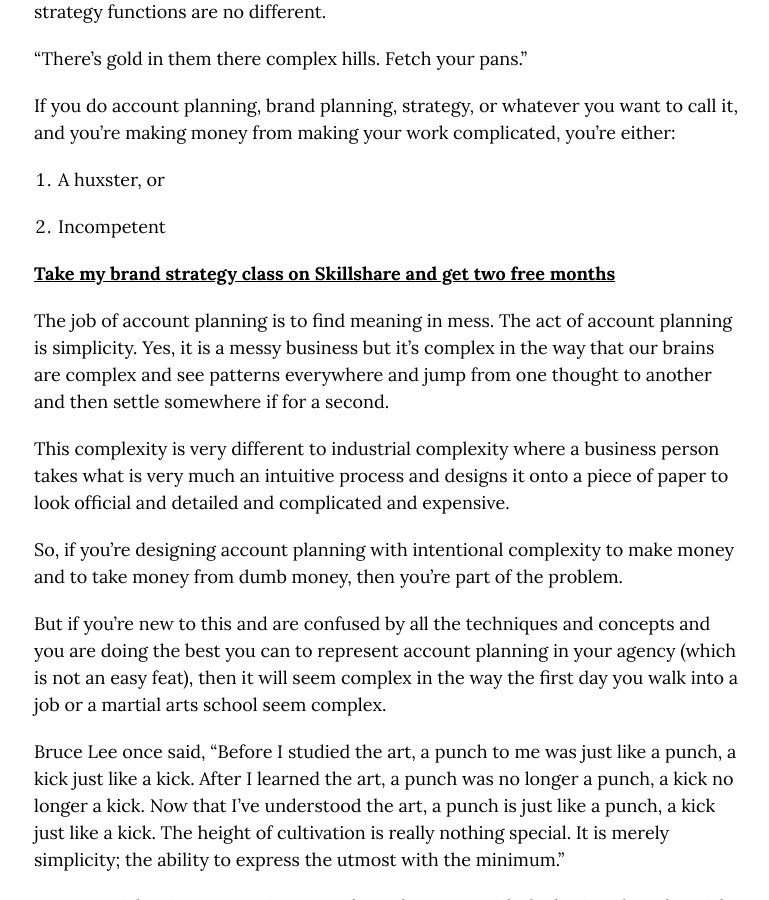
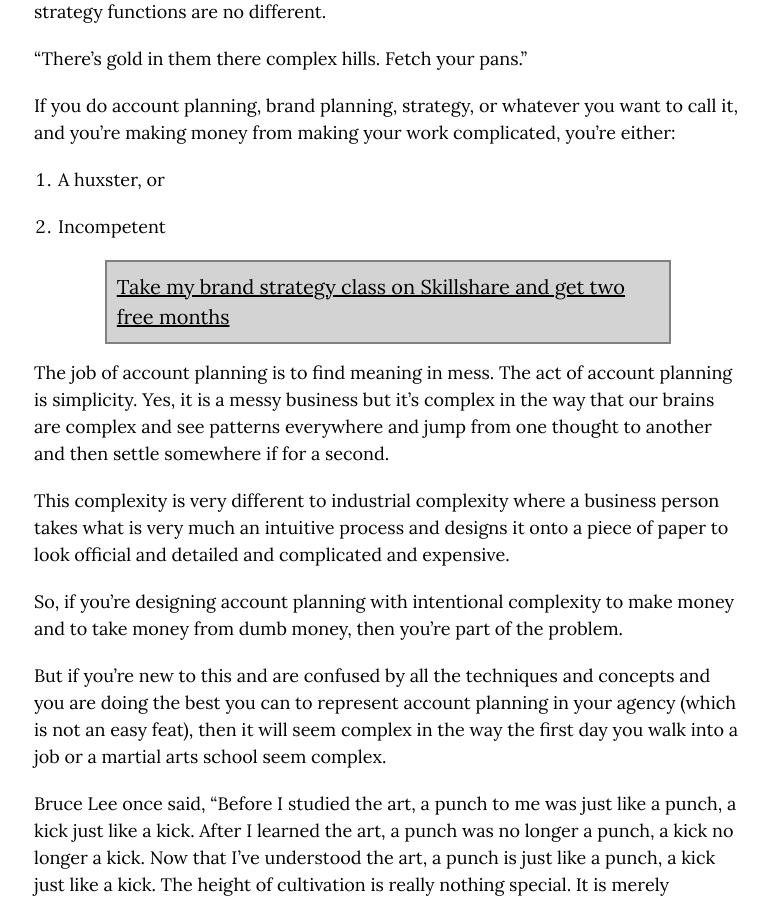
Before and after one commit to markhpollard/markhpollard.github.io, a Jekyll site: the page built from _posts/2018-09-27-how-to-do-account-planning-a-simple-approach.markdown, in a window 1280 px wide and 900 px high, scrolled down 1196 px. Shown: the whole window, without its empty margins (252-1021 px from the left). Built offline with Jekyll 4.4.1, drawn with Linux system fonts in a browser that asks for light colours; nearby versions of some CDN libraries.

Commit message:
Updated How To Do Account Planning A Simple Approach

```diff
--- a/_posts/2018-09-27-how-to-do-account-planning-a-simple-approach.markdown
+++ b/_posts/2018-09-27-how-to-do-account-planning-a-simple-approach.markdown
@@ -32,7 +32,7 @@ If you do account planning, brand planning, strategy, or whatever you want to ca
 
 2. Incompetent
 
-**[Take my brand strategy class on Skillshare and get two free months](http://skl.sh/markpollard)**
+{% include promo.html %}
 
 The job of account planning is to find meaning in mess. The act of account planning is simplicity. Yes, it is a messy business but it's complex in the way that our brains are complex and see patterns everywhere and jump from one thought to another and then settle somewhere if for a second.
 
```
